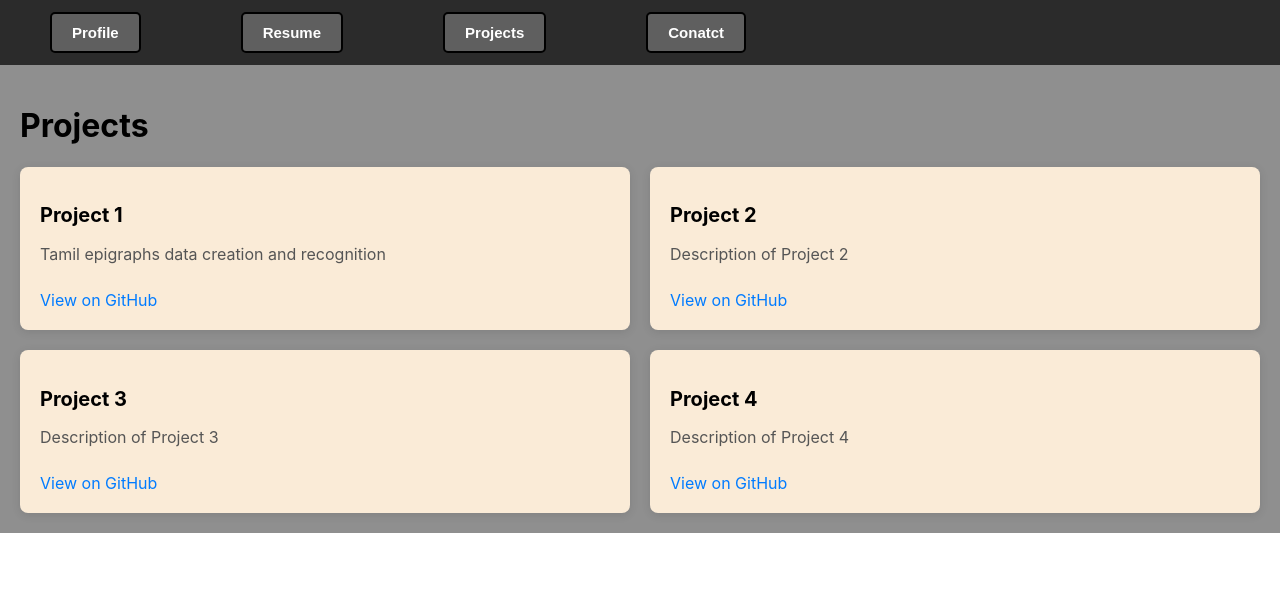
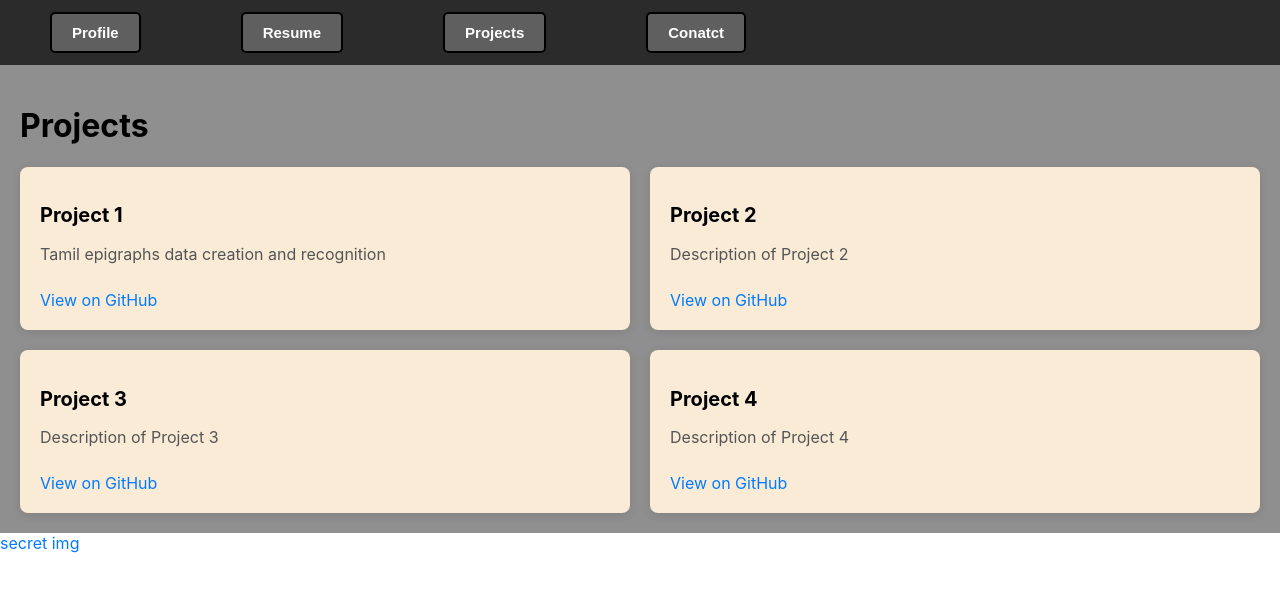
Before and after one commit to Siddhartha-Devan/React_New, a React (Create React App) app: page /Projects in a window 1280 px wide. Shown: the top 592 px of the page. Built offline with nearby package versions, Linux system fonts and the light colour scheme.

Commit message:
after sectret img

```diff
--- a/src/Components/Projects.js
+++ b/src/Components/Projects.js
@@ -16,6 +16,9 @@ import StateManagement from "./Statemanagement"
 // };
 
 // export default Projects
+
+
+
 
 
 
@@ -44,10 +47,11 @@ const ProjectsPage = () => {
     ];
 
     return (
+        <div>
             <div className="projects-page">
                 <h1>Projects</h1>
                     <div className="project-grid">
-          {projects.map((project, index) => (
+            {         projects.map((project, index) => (
                             <div className="project-card" key={index}>
                                 <h2>{project.title}</h2>
                                 <p>{project.description}</p>
@@ -58,6 +62,13 @@ const ProjectsPage = () => {
                             ))}
                     </div>
                 </div>
+
+            <div className="contact-value">
+                <a href="https://i.pinimg.com/originals/6e/90/05/6e90051e8c05edc65054b22e1caa7450.jpg"> secret img</a>
+            </div>
+        </div>
+
+
     );
   };
 
```
Lines whose indentation alone changed are shown as unchanged.
